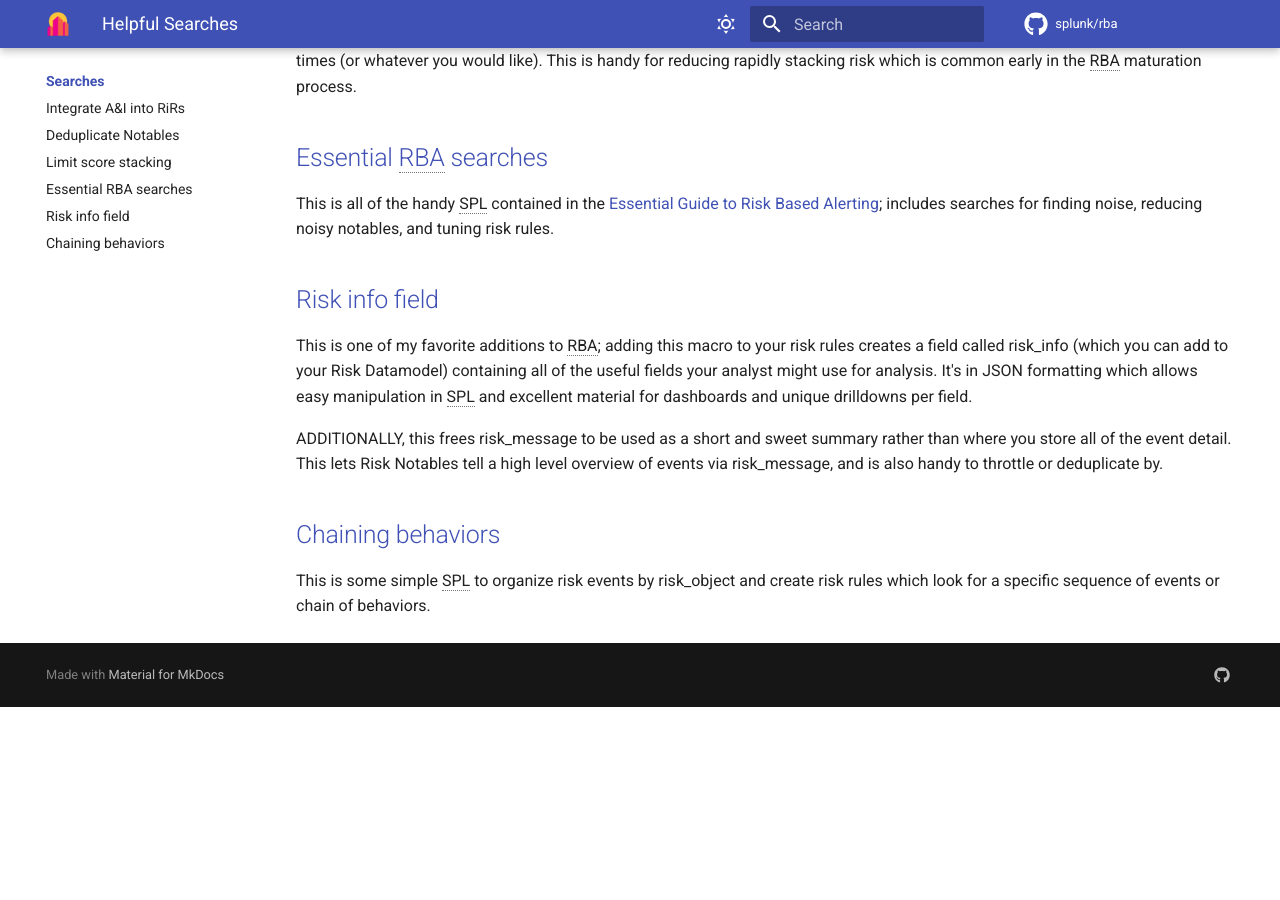
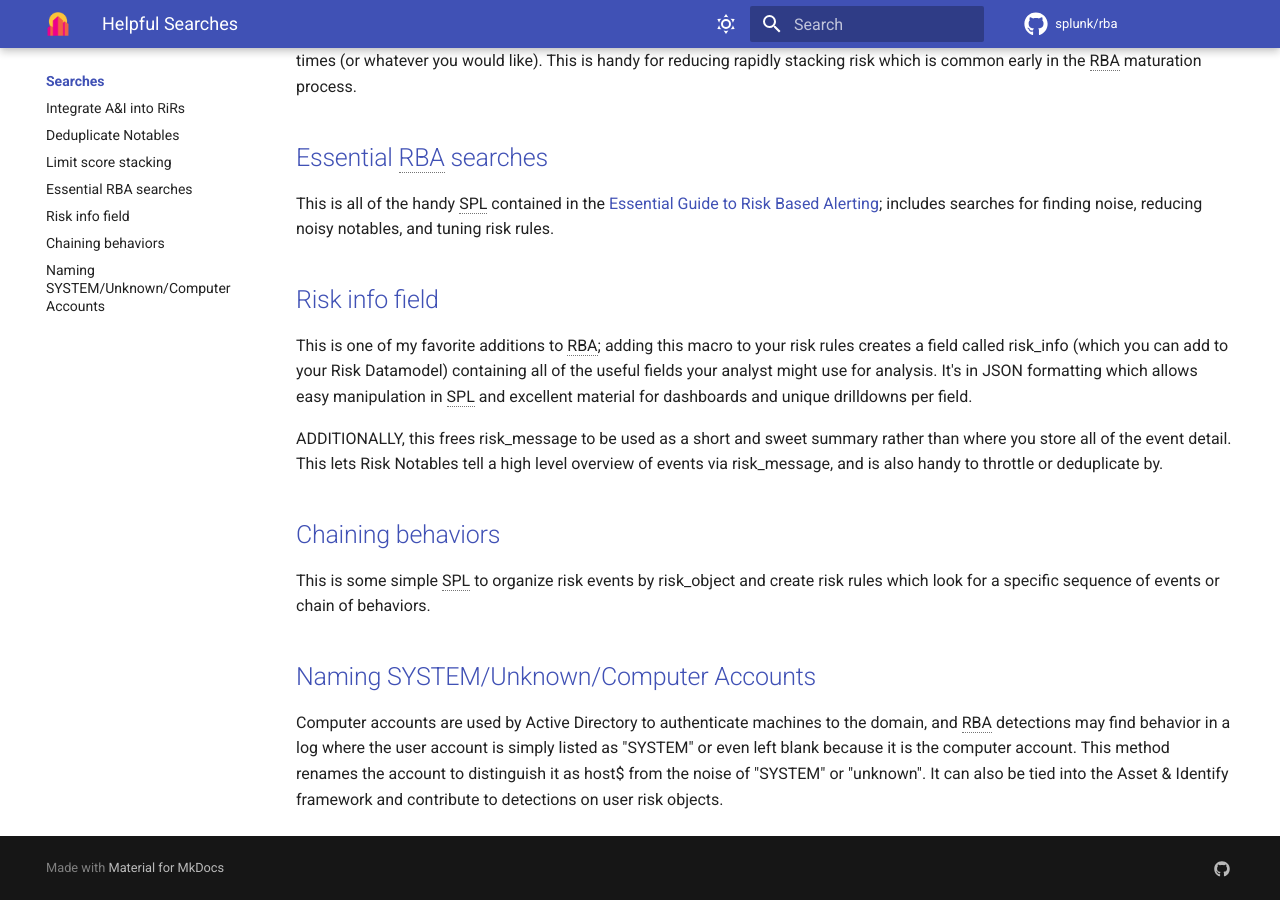
Before and after one commit to splunk/rba, an MkDocs documentation site: the page built from docs/searches/index.md, in a window 1280 px wide and 900 px high, scrolled down 657 px. Built offline with MkDocs 1.6.1 and Material for MkDocs 9.7.7, drawn with Linux system fonts in a browser that asks for light colours; comment, search, counter and statistics services are not loaded; before the commit the page ends 1364 px from its top, so only the background shows below that.

Commit message:
added new contributer and updated links
Signed-off-by: Zachary Christensen <zchristensen@splunk.com>

```diff
--- a/docs/searches/index.md
+++ b/docs/searches/index.md
@@ -27,3 +27,7 @@ ADDITIONALLY, this frees risk_message to be used as a short and sweet summary ra
 ## [Chaining behaviors](./this_then_that_alerts.md)
 
 This is some simple SPL to organize risk events by risk_object and create risk rules which look for a specific sequence of events or chain of behaviors.
+
+## [Naming SYSTEM/Unknown/Computer Accounts](./naming_system_unknown_computer_accounts.md)
+
+Computer accounts are used by Active Directory to authenticate machines to the domain, and RBA detections may find behavior in a log where the user account is simply listed as "SYSTEM" or even left blank because it is the computer account. This method renames the account to distinguish it as host$ from the noise of "SYSTEM" or "unknown". It can also be tied into the Asset & Identify framework and contribute to detections on user risk objects.
--- a/mkdocs.yml
+++ b/mkdocs.yml
@@ -115,6 +115,7 @@ nav:
       - Essential RBA searches: searches/risk_guide_searches.md
       - Risk info field: searches/risk_info_event_detail.md
       - Chaining behaviors: searches/this_then_that_alerts.md
+      - Naming SYSTEM/Unknown/Computer Accounts: searches/naming_system_unknown_computer_accounts.md
   - Dashboards:
       - dashboards/index.md
       - ATT&CK Matrix Risk: dashboards/attack_matrix_risk.md
```
Also changed, not shown: docs/contributing/contributors.md (+2 -0 lines), docs/searches/naming_system_unknown_computer_accounts.md (+6 -1 lines).
